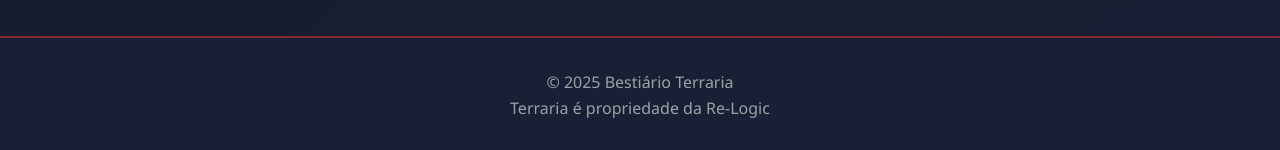
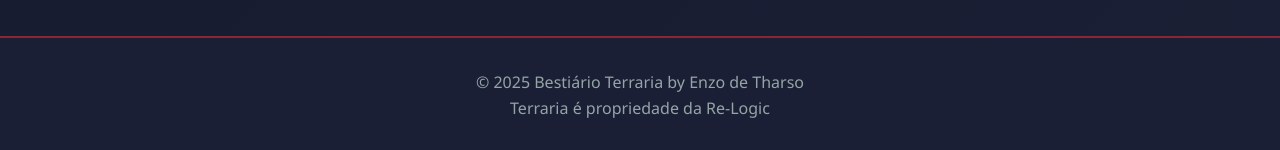
Before and after one commit to VariolaDaSilva/ProjetoFinal, a plain HTML site: page index.html in a window 1280 px wide. Shown: the part 5841-5991 px from the top of the page. Drawn offline with Linux system fonts and the light colour scheme.

Commit message:
Update index.html

```diff
--- a/index.html
+++ b/index.html
@@ -75,7 +75,7 @@
 
     <footer>
         <div class="footer-content">
-            <p>&copy; 2025 Bestiário Terraria</p>
+            <p>&copy; 2025 Bestiário Terraria by Enzo de Tharso</p>
             <p>Terraria é propriedade da Re-Logic</p>
         </div>
     </footer>
```
